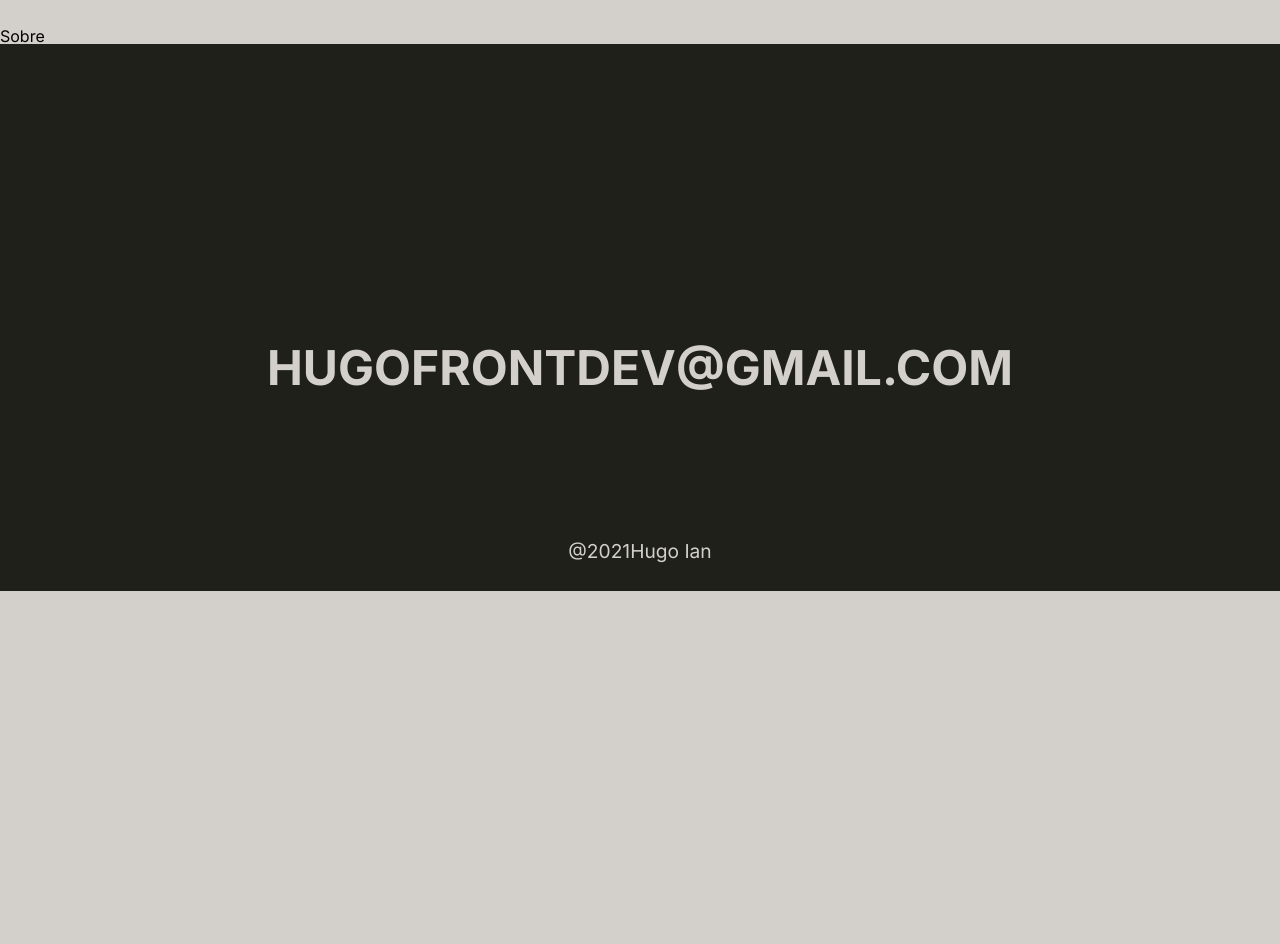
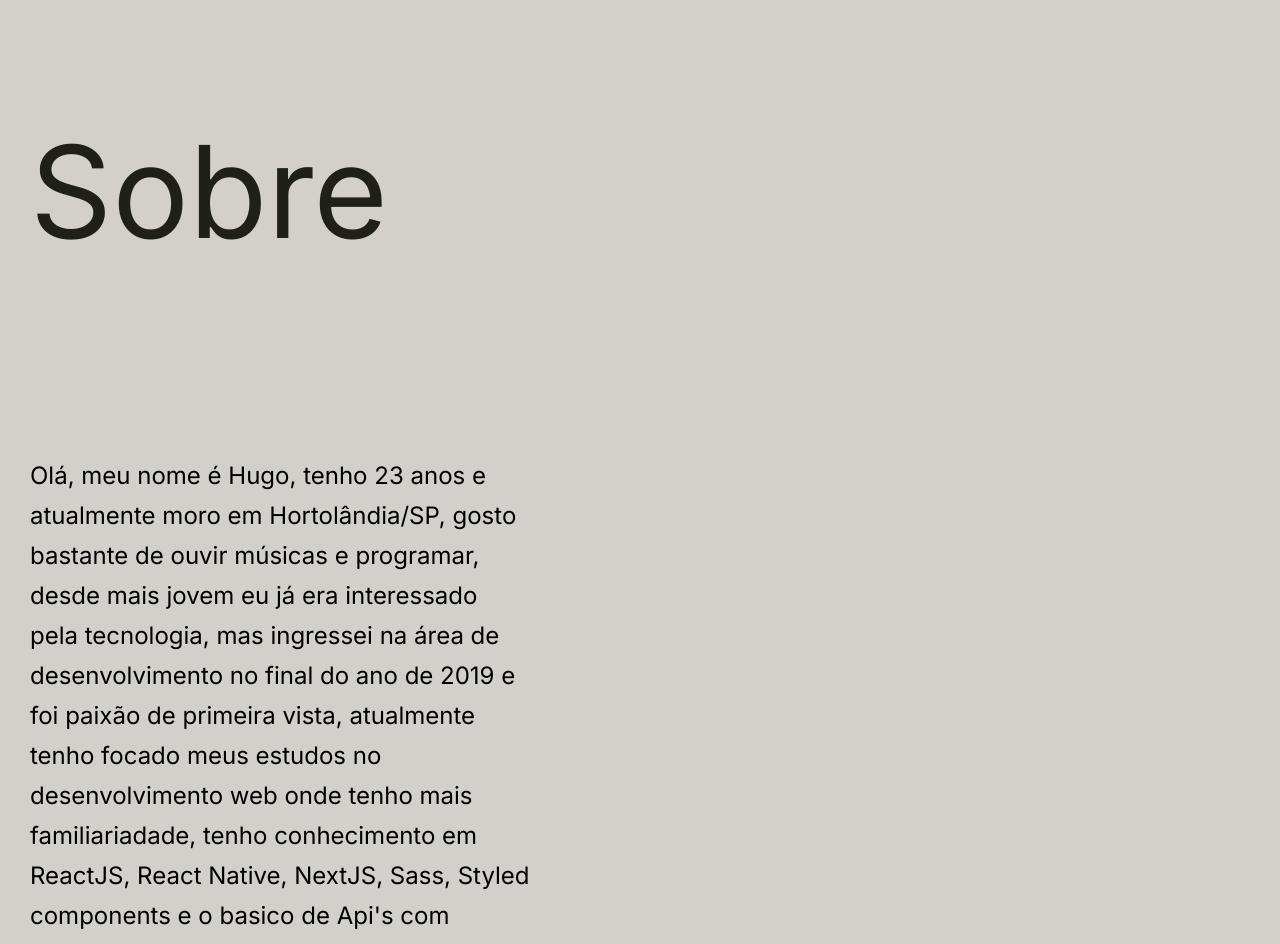
Before and after one commit to hugoiandev/my-portfolio, a React (Create React App) app: page /about in a window 1280 px wide. Shown: the part 85-1029 px from the top of the page. Before the commit the page ends 800 px from the top, so only its background shows below. Built offline with nearby package versions, Linux system fonts and the light colour scheme.

Commit message:
init development page about

```diff
--- a/src/Components/Overload/Overload.module.scss
+++ b/src/Components/Preload/Preload.module.scss
@@ -1,5 +1,5 @@
 
-.overload {
+.preload {
   position: fixed;
   top: 0;
   bottom: 0;
@@ -12,7 +12,7 @@
   align-items: center;
   background: var(--primary-color);
 
-  .overloadContent {
+  .preloadContent {
     span {
       display: block;
       font-size: 8rem;
--- a/src/Components/Overload/index.jsx
+++ b/src/Components/Preload/index.jsx
@@ -1,14 +1,14 @@
 import React from 'react'
-import styles from './Overload.module.scss'
+import styles from './Preload.module.scss'
 import { gsap, Power4 } from 'gsap'
 
-const Overload = ({ text }) => {
-  const overload = React.useRef()
-  const overloadText = React.useRef()
+const Preload = ({ text }) => {
+  const preload = React.useRef()
+  const preloadText = React.useRef()
 
   React.useEffect(() => {
     const animaOverload = () => {
-      gsap.to(overload.current, {
+      gsap.to(preload.current, {
         height: '0vh',
         duration: 1,
         delay: 0.8,
@@ -16,7 +16,7 @@ const Overload = ({ text }) => {
         display: 'none'
       })
 
-      gsap.to(overloadText.current, {
+      gsap.to(preloadText.current, {
         y: -50,
         duration: 0.5,
         delay: 0.5,
@@ -30,12 +30,12 @@ const Overload = ({ text }) => {
   }, [])
 
   return (
-    <div ref={overload} className={styles.overload}>
-      <div className={styles.overloadContent}>
-        <span ref={overloadText}>{text}</span>
+    <div ref={preload} className={styles.preload}>
+      <div className={styles.preloadContent}>
+        <span ref={preloadText}>{text}</span>
       </div>
     </div>
   )
 }
 
-export default Overload
+export default Preload
--- a/src/Components/ProjectItem/index.jsx
+++ b/src/Components/ProjectItem/index.jsx
@@ -19,7 +19,7 @@ const ProjectItem = ({ link, name, text, src, alt, techSrc }) => {
             </div>
           </div>
           <button className={styles.button}>
-            Ver mais
+            Ver projeto
           </button>
         </div>
         <div className={styles.imgItem}>
--- a/src/Components/Technologies/index.jsx
+++ b/src/Components/Technologies/index.jsx
@@ -12,12 +12,12 @@ const Technologies = () => {
       // Gsap animation
       gsap.fromTo(techContent.current, {
         x: '100vw',
-        duration: 20,
+        duration: 10,
         ease: 'linear',
         repeat: -1
       }, {
         x: -width,
-        duration: 20,
+        duration: 10,
         ease: 'linear',
         repeat: -1
       })
--- a/src/Pages/About/About.module.scss
+++ b/src/Pages/About/About.module.scss
@@ -0,0 +1,14 @@
+
+.about {
+
+  .textAbout {
+    max-width: 500px;
+    margin-top: 200px;
+    margin-bottom: 200px;
+
+    p {
+      font-size: 1.5rem;
+      line-height: 40px;
+    }
+  }
+}
--- a/src/Pages/About/index.jsx
+++ b/src/Pages/About/index.jsx
@@ -1,10 +1,22 @@
 import React from 'react'
+import Container from '../../Components/Container'
+import Preload from '../../Components/Preload'
+import Title from '../../Components/Title'
+import styles from './About.module.scss'
 
 const About = () => {
   return (
-    <section>
-      Sobre
-    </section>
+    <>
+      <Container>
+        <section className={styles.about}>
+          <Title text='Sobre' />
+          <div className={styles.textAbout}>
+            <p>Olá, meu nome é Hugo, tenho 23 anos e atualmente moro em Hortolândia/SP, gosto bastante de ouvir músicas e programar, desde mais jovem eu já era interessado pela tecnologia, mas ingressei na área de desenvolvimento no final do ano de 2019 e foi paixão de primeira vista, atualmente tenho focado meus estudos no desenvolvimento web onde tenho mais familiariadade, tenho conhecimento em ReactJS, React Native, NextJS, Sass, Styled components e o basico de Api's com NodeJS</p>
+          </div>
+        </section>
+      </Container>
+      <Preload text='Sobre' />
+    </>
   )
 }
 
--- a/src/Pages/Home/index.jsx
+++ b/src/Pages/Home/index.jsx
@@ -2,7 +2,7 @@ import React from 'react'
 import Container from '../../Components/Container'
 import Button from '../../Components/Button'
 import Technologies from '../../Components/Technologies'
-import Overload from '../../Components/Overload'
+import Preload from '../../Components/Preload'
 import styles from './Home.module.scss'
 import { gsap } from 'gsap'
 
@@ -69,7 +69,7 @@ const Home = () => {
         </section>
       </Container>
       <Technologies />
-      <Overload text='Hello' />
+      <Preload text='Hello' />
     </>
   )
 }
--- a/src/Pages/Project/index.jsx
+++ b/src/Pages/Project/index.jsx
@@ -1,6 +1,6 @@
 import React from 'react'
 import Container from '../../Components/Container'
-import Overload from '../../Components/Overload'
+import Preload from '../../Components/Preload'
 import ProjectItem from '../../Components/ProjectItem'
 import Title from '../../Components/Title'
 import styles from './Project.module.scss'
@@ -101,7 +101,7 @@ const Project = () => {
           </div>
         </section>
       </Container>
-      <Overload text='Projetos' />
+      <Preload text='Projetos' />
     </>
   )
 }
```
Also changed, not shown: public/img-about.jpg (added).
